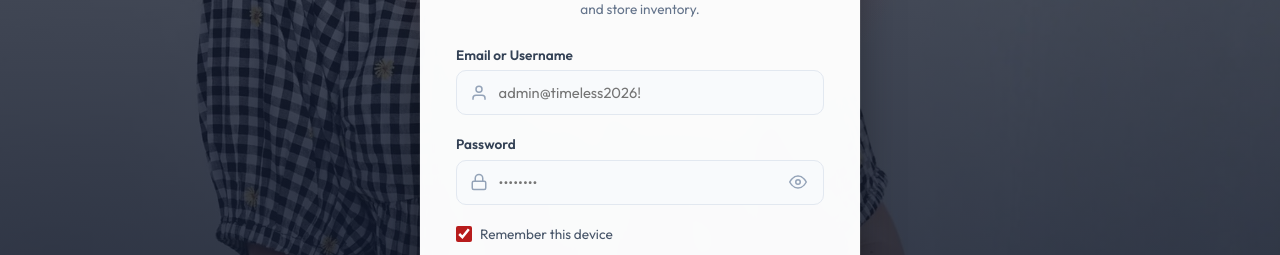
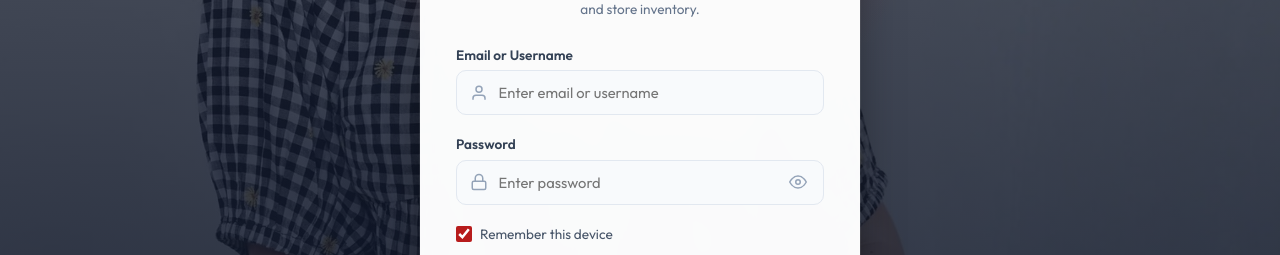
Before and after one commit to zetasbuild1/timeless-closet, a Next.js app: page /admin/login in a window 1280 px wide. Shown: the part 283-538 px from the top of the page. Built offline with nearby package versions, Linux system fonts and the light colour scheme; no server answers; the database is empty.

Commit message:
fix(admin): remove default credentials from login placeholders

```diff
--- a/src/app/admin/login/page.tsx
+++ b/src/app/admin/login/page.tsx
@@ -126,7 +126,7 @@ export default function AdminLoginPage() {
               <input
                 type="text"
                 required
-                placeholder="admin@timeless2026!"
+                placeholder="Enter email or username"
                 value={identifier}
                 onChange={(e) => setIdentifier(e.target.value)}
                 className={styles.input}
@@ -145,7 +145,7 @@ export default function AdminLoginPage() {
               <input
                 type={showPassword ? 'text' : 'password'}
                 required
-                placeholder="••••••••"
+                placeholder="Enter password"
                 value={password}
                 onChange={(e) => setPassword(e.target.value)}
                 className={styles.input}
```
